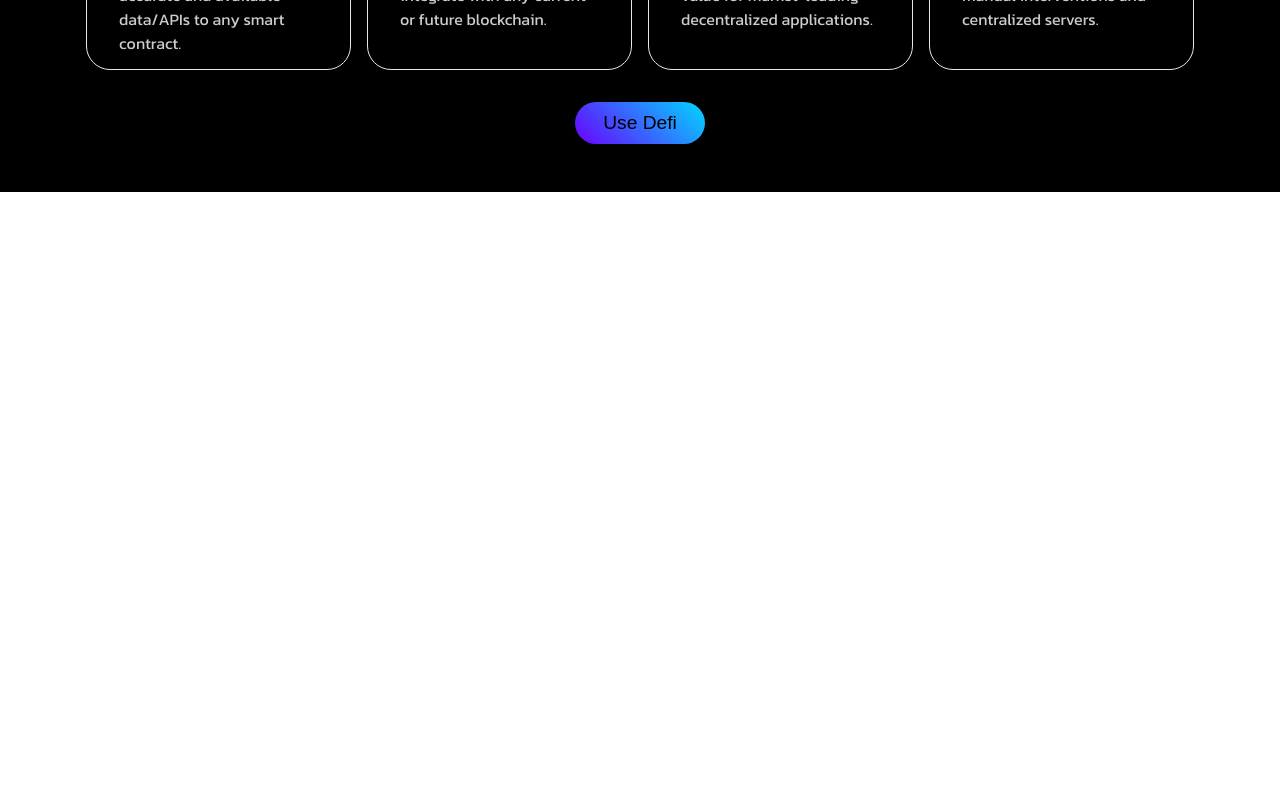
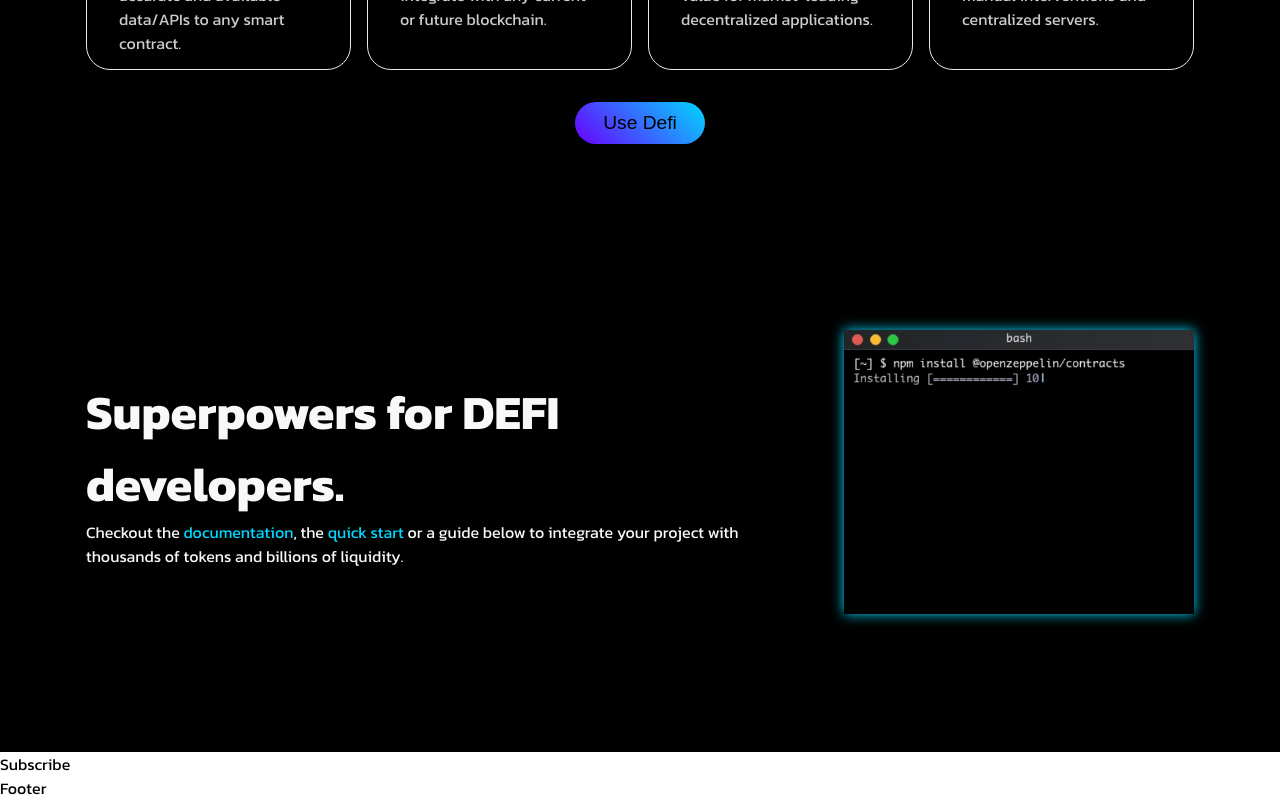
Before and after one commit to Medvedev-Savelii/react_defi_website, a React (Create React App) app: page / in a window 1280 px wide. Shown: the part 1388-2188 px from the top of the page. Before the commit the page ends 1580 px from the top, so only its background shows below. Built offline with nearby package versions, Linux system fonts and the light colour scheme; the HTML template or start-up script is replaced by a standard one.

Commit message:
four-commit

```diff
--- a/src/App.js
+++ b/src/App.js
@@ -1,13 +1,18 @@
 import About from "./components/about/About";
+import Developer from "./components/developer/Developer";
 import Hero from "./components/hero/Hero";
 import Navbar from "./components/navbar/Navbar";
-
+import Footer from "./components/footer/Footer";
+import Subscribe from "./components/subscribe/Subscribe";
 function App() {
   return (
     <>
       <Navbar />
       <Hero />
       <About />
+      <Developer />
+      <Subscribe />
+      <Footer />
     </>
   );
 }
--- /dev/null
+++ b/src/components/developer/Developer.css
@@ -0,0 +1,46 @@
+.developers{
+	background-color: #000;
+	height: 70vh;
+}
+
+.developers .container {
+	max-width: 1140px;
+	margin: auto;
+	height: 100%;
+	display: flex;
+	justify-content: space-between;
+}
+
+.developers .left {
+	background-color: #000;
+	color: #f8f8f8;
+	margin: auto;
+	padding: 1rem;
+}
+
+.developers .right {
+	background-color: #000;
+}
+
+.img-container {
+	text-align: center;
+	height: 100%;
+	display: flex;
+	justify-content: center;
+	align-items: center;
+	padding: 1rem;
+}
+
+.developers img {
+	width: 350px;
+	box-shadow: 0px 0px 12px var(--primary-blue);
+}
+@media screen and (max-width:940px) {
+    .developers .container {
+        flex-direction: column;
+    }
+
+    .developers .right {
+        margin: 3rem 0;
+    }
+}
--- /dev/null
+++ b/src/components/developer/Developer.jsx
@@ -0,0 +1,28 @@
+import React from "react";
+import "./Developer.css";
+import Terminal from "../../assets/terminal.png";
+
+const Develope = () => {
+  return (
+    <div className="developers">
+      <div className="container">
+        <div className="left">
+          <h2>Superpowers for DEFI developers.</h2>
+          <p>
+            Checkout the <span className="blue">documentation</span>, the{" "}
+            <span className="blue">quick start</span> or a guide below to
+            integrate your project with thousands of tokens and billions of
+            liquidity.
+          </p>
+        </div>
+        <div className="right">
+          <div className="img-container">
+            <img src={Terminal} alt="" />
+          </div>
+        </div>
+      </div>
+    </div>
+  );
+};
+
+export default Develope;
--- /dev/null
+++ b/src/components/footer/Footer.jsx
@@ -0,0 +1,9 @@
+import React from 'react';
+import "./Footer.css";
+const Footer = () => {
+  return (
+	<div>Footer</div>
+  )
+}
+
+export default Footer
--- /dev/null
+++ b/src/components/subscribe/Subscribe.jsx
@@ -0,0 +1,9 @@
+import React from 'react';
+import "./Subscribe.css";
+const Subscribe = () => {
+  return (
+	<div>Subscribe</div>
+  )
+}
+
+export default Subscribe
```
Also changed, not shown: src/components/footer/Footer.css (added), src/components/subscribe/Subscribe.css (added).
